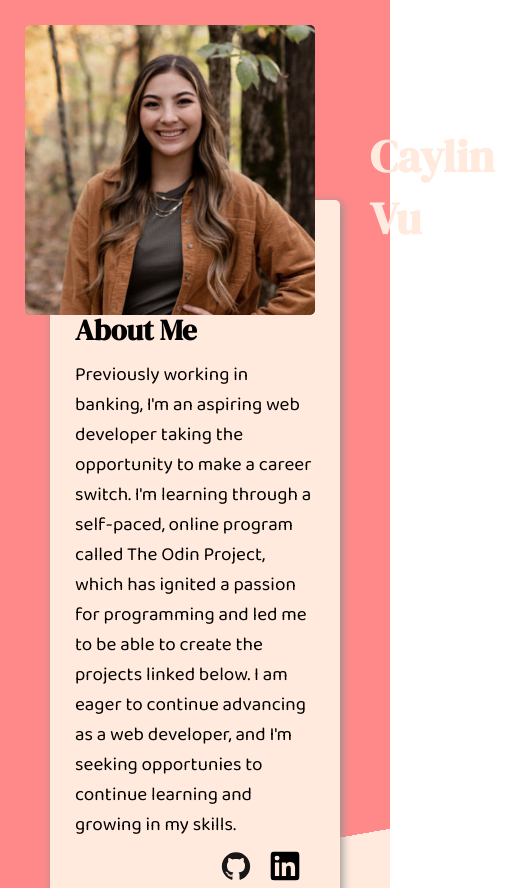
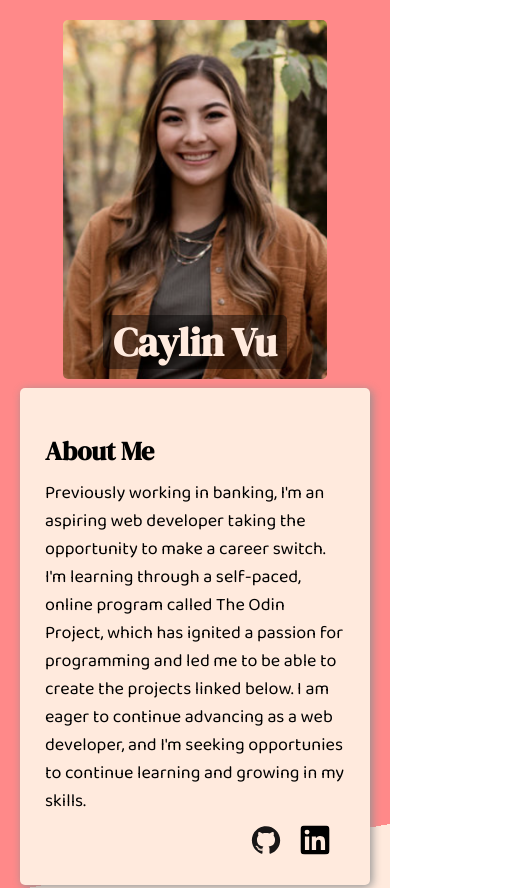
Before and after one commit to caylinvu/personal-portfolio, a website built with webpack: page dist/index.html in a window 390 px wide. Shown: the top 888 px of the page, 514 px wide, since content can reach past the window. Built offline with nearby package versions, Linux system fonts and the light colour scheme.

Commit message:
Add mobile view

```diff
--- a/dist/index.html
+++ b/dist/index.html
@@ -11,7 +11,10 @@
 <body>
     <div class="about-me">
         <h1>Caylin Vu</h1>
-        <img src="images/me.PNG" alt="" class="about-img">
+        <picture class="about-img">
+            <source media="(max-width: 600px)" srcset="images/me-mobile.PNG" />
+            <img src="images/me.PNG" alt="" />
+        </picture>
         <div class="about-text">
             <h2>About Me</h2>
             <p>Previously working in banking, I'm an aspiring web developer taking the opportunity to make a career switch. I'm learning through a self-paced, online program called The Odin Project, which has ignited a passion for programming and led me to be able to create the projects linked below. I am eager to continue advancing as a web developer, and I'm seeking opportunies to continue learning and growing in my skills.</p>
@@ -38,10 +41,10 @@
             </div>
         </div>
         <picture class="contact-img">
+            <source media="(max-width: 600px)" srcset="images/me2-mobile.PNG" />
             <source media="(max-width: 950px)" srcset="images/me2-tablet.PNG" />
             <img src="images/me2-desktop.PNG" alt="" />
         </picture>
-
     </div>
     <script src="main.js"></script>
 </body>
--- a/dist/style.css
+++ b/dist/style.css
@@ -66,7 +66,7 @@ h3 {
 
 .about-me h1 {
     position: absolute;
-    bottom: 10px;
+    bottom: 20px;
     left: 30px;
     font-size: var(--h1-font-size);
     color: var(--color1);
@@ -75,9 +75,8 @@ h3 {
     border-radius: 5px;
 }
 
-.about-me > img {
+.about-img img {
     max-width: 400px;
-    width: 100%;
     border-radius: 5px;
 }
 
@@ -197,7 +196,6 @@ h3 {
 
 .contact-img img {
     max-width: 500px;
-    /* width: 100%; */
     border-radius: 5px;
 }
 
@@ -224,7 +222,7 @@ h3 {
 
     }
 
-    .about-me > img {
+    .about-img img {
         float: left;
         margin: -175px 15px -5px -25px;
         max-width: 325px;
@@ -232,6 +230,7 @@ h3 {
 
     .about-text {
         padding: 45px 25px 30px;
+        border-radius: 0px 5px 5px 5px;
     }
 
     h2 {
@@ -281,5 +280,65 @@ h3 {
 /* ~~~~~~~~~~MOBILE VIEW~~~~~~~~~~ */
 
 @media (max-width: 600px) {
+    body {
+        padding: 0 20px;
+        font-size: 18px;
+    }
 
+    .about-me {
+        margin-top: -30px;
+        display: flex;
+        flex-direction: column;
+    }
+
+    .about-me h1 {
+        left: auto;
+        right: auto;
+        top: 295px;
+        font-size: 40px;
+        background-color: rgb(0, 0, 0, .45);
+    }
+
+    .about-img img {
+        float: none;
+        margin: 0;
+        width: 100%;
+        max-height: 359.22px;
+    }
+
+    .about-text {
+        border-radius: 5px;
+    }
+
+    h2 {
+        font-size: 26px;
+    }
+
+    h3 {
+        font-size: 20px;
+    }
+
+    .project-container {
+        grid-template-columns: repeat(auto-fill, minmax(280px, 1fr));
+    }
+
+    .contact-me {
+        display: flex;
+        flex-direction: column;
+        gap: 5px;
+        padding-bottom: 0;
+    }
+
+    .contact-me picture {
+        margin-left: -20px;
+        margin-right: -20px;
+    }
+
+    .contact-img img {
+        max-width: 100%;
+        max-height: 100%;
+        height: auto;
+        vertical-align: middle;
+        border-radius: 0px;
+    }
 }
```
Also changed, not shown: dist/images/me-mobile.PNG (added), dist/images/me2-mobile.PNG (added).
